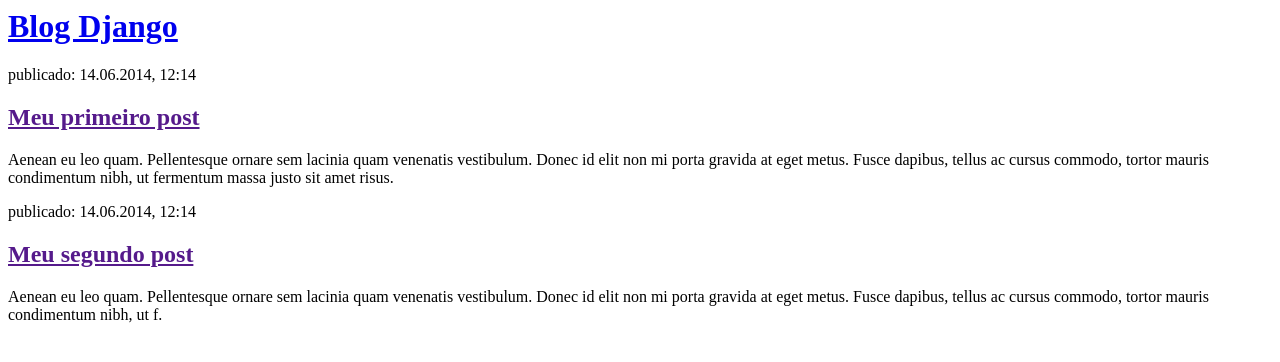
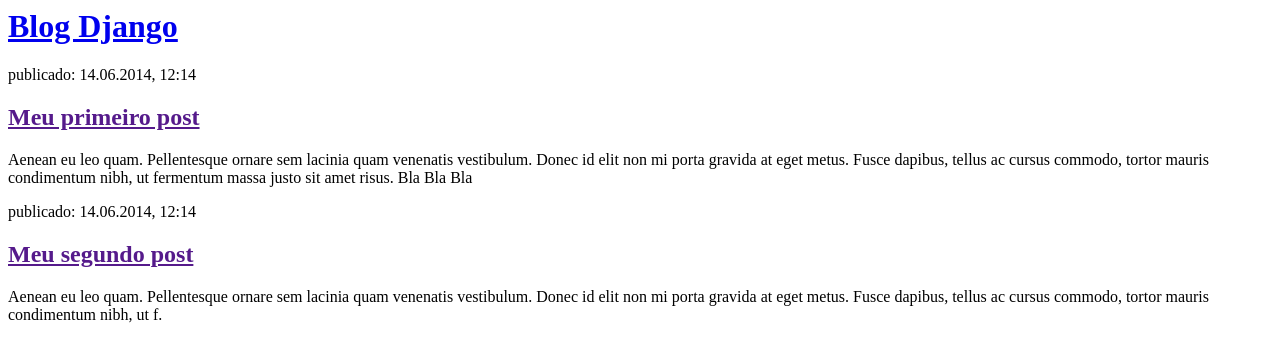
Before and after one commit to ALMARSOLA/my-first-blog, a Django app: page / in a window 1280 px wide. Shown: the top 362 px of the page. Run offline with Django 3.2, Linux system fonts and the light colour scheme.

Commit message:
Changed the HTML for the site.

```diff
--- a/mysite/blog/templates/blog/post_list.html
+++ b/mysite/blog/templates/blog/post_list.html
@@ -14,7 +14,7 @@
         Aenean eu leo quam. Pellentesque ornare sem lacinia quam venenatis
         vestibulum. Donec id elit non mi porta gravida at eget metus. Fusce
         dapibus, tellus ac cursus commodo, tortor mauris condimentum nibh, ut
-        fermentum massa justo sit amet risus.
+        fermentum massa justo sit amet risus. Bla Bla Bla
       </p>
     </div>
 
```
